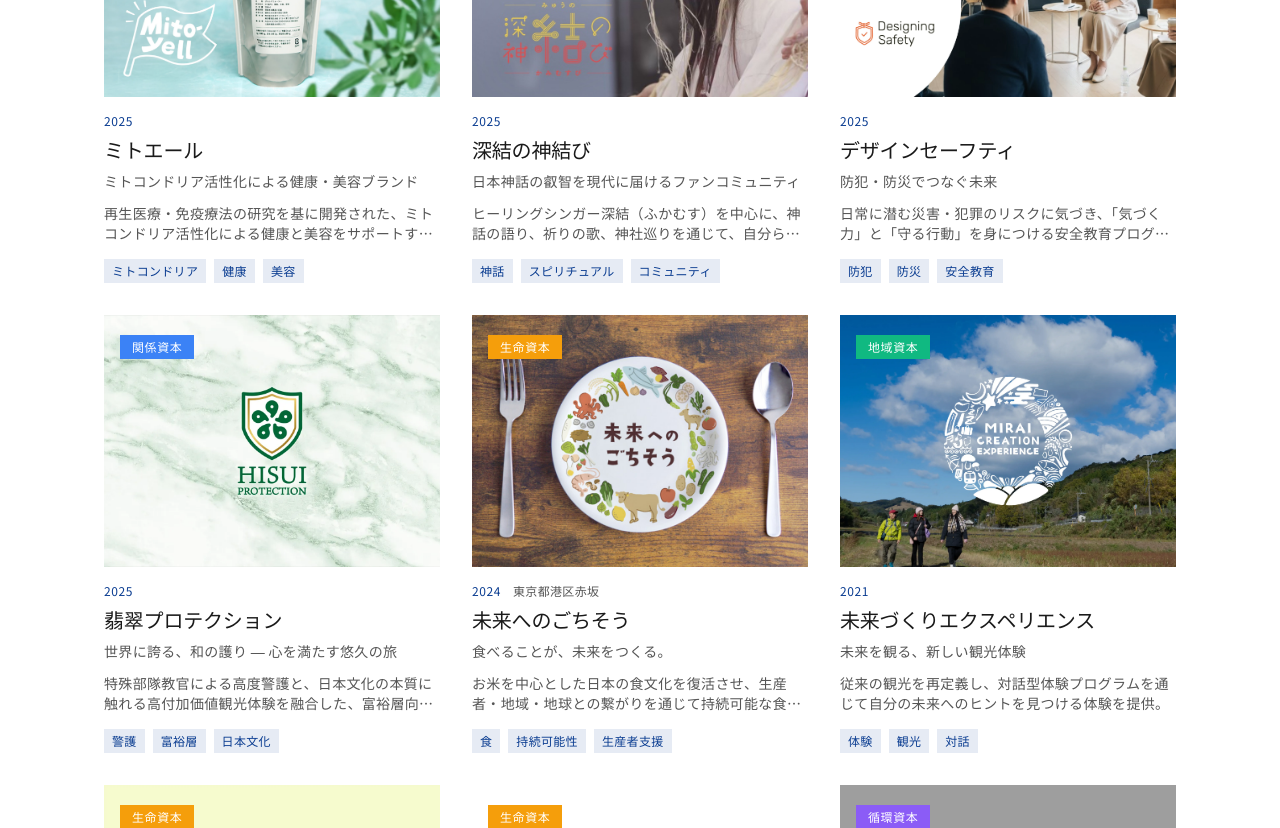
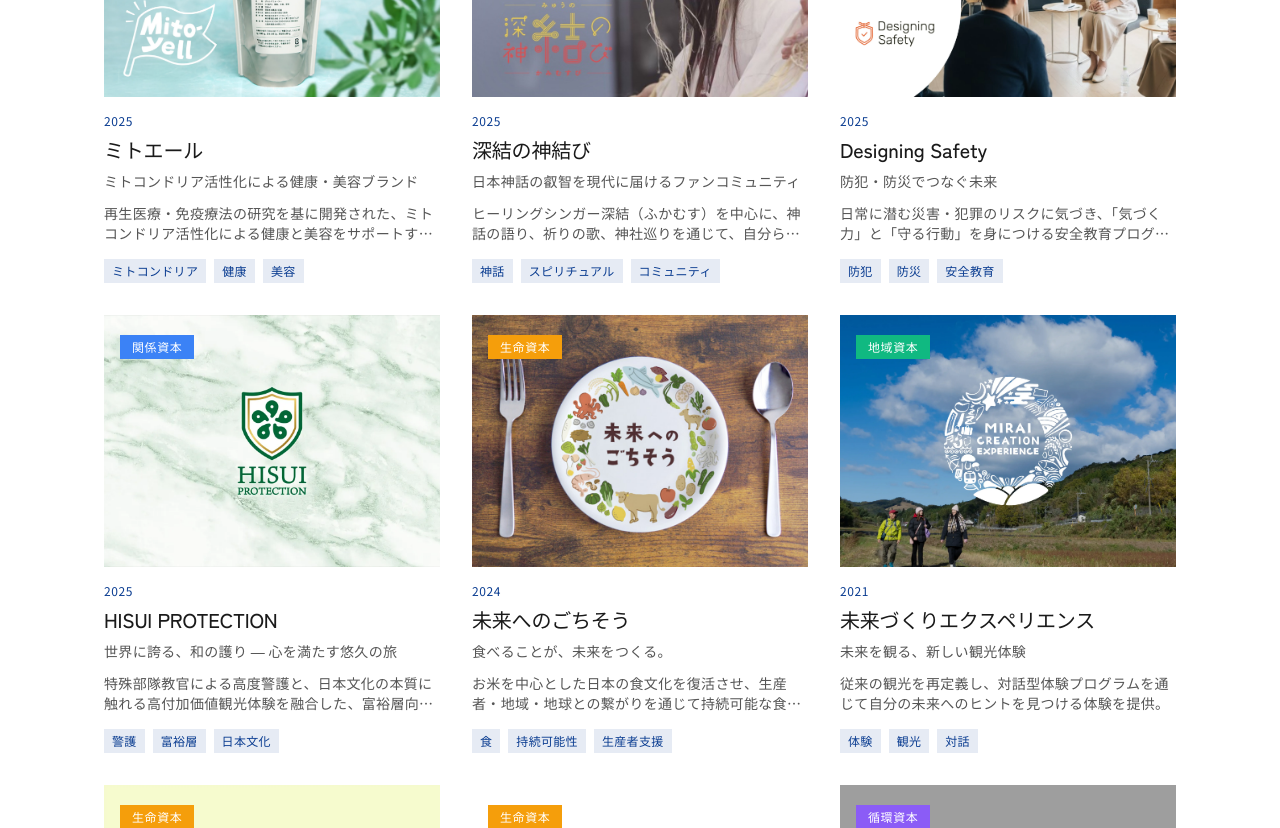
Before and after one commit to mirai-company/corporate-site, a Next.js app: page /projects in a window 1280 px wide. Shown: the part 760-1588 px from the top of the page. Built offline with nearby package versions, Linux system fonts and the light colour scheme; no server answers; grey boxes are pictures that could not be loaded.

Commit message:
プロジェクト微修正

```diff
--- a/src/data/projects.ts
+++ b/src/data/projects.ts
@@ -83,7 +83,7 @@
     domain: "life",
     domainLabel: "生命資本",
     year: "2024",
-    location: "東京都港区赤坂",
+    location: "",
     locationEn: "Akasaka, Minato-ku, Tokyo",
     image: "/images/miraie.jpg",
     externalUrl: "https://mira-gochi.com/",
@@ -130,7 +130,7 @@
   },
   {
     id: "designing-safety",
-    title: "デザインセーフティ",
+    title: "Designing Safety",
     titleEn: "Designing Safety",
     subtitle: "防犯・防災でつなぐ未来",
     subtitleEn: "Connecting the Future Through Crime Prevention & Disaster Preparedness",
@@ -149,7 +149,7 @@
   },
   {
     id: "hisui-protection",
-    title: "翡翠プロテクション",
+    title: "HISUI PROTECTION",
     titleEn: "HISUI PROTECTION",
     subtitle: "世界に誇る、和の護り ― 心を満たす悠久の旅",
     subtitleEn: "Japan's Finest Protection — A Timeless Journey That Enriches the Soul",
```
